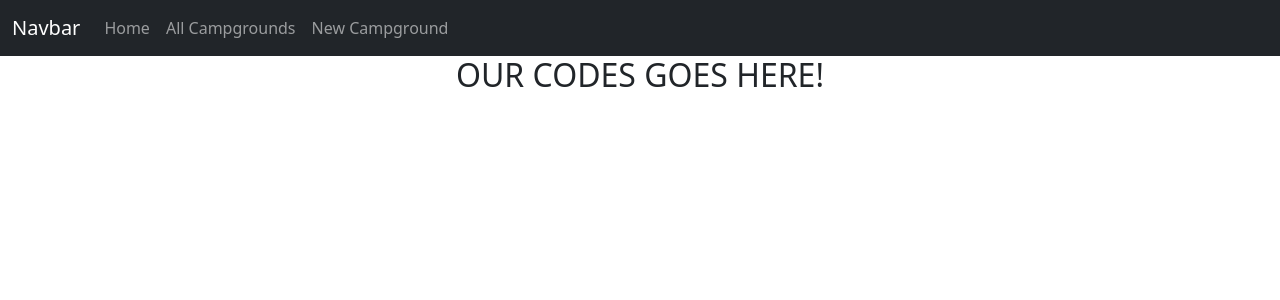
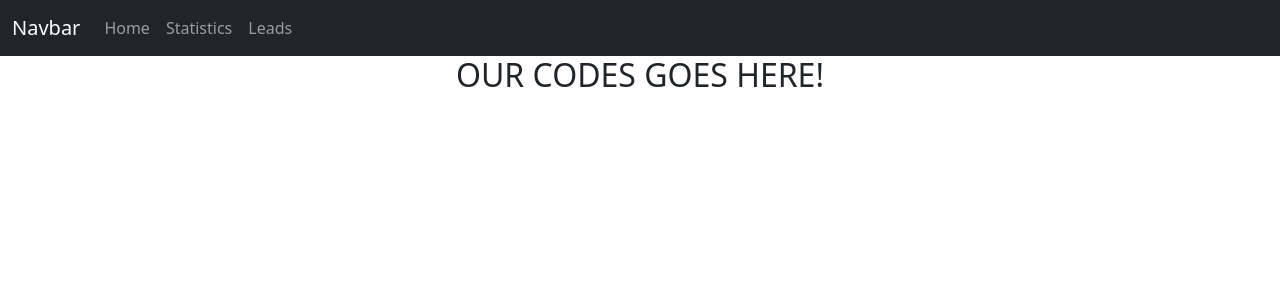
Before and after one commit to nKeiros13/covid-website, a Node server app: page /stats in a window 1280 px wide. Shown: the top 300 px of the page. Run offline with Node 20, Linux system fonts and the light colour scheme; some libraries are stand-ins or nearby versions.

Commit message:
small change made in navbar.ejs

```diff
--- a/views/partials/navbar.ejs
+++ b/views/partials/navbar.ejs
@@ -18,10 +18,10 @@
                     <a class="nav-link" href="/">Home</a>
                 </li>
                 <li class="nav-item">
-                    <a class="nav-link" href="/campgrounds">All Campgrounds</a>
+                    <a class="nav-link" href="/stats">Statistics</a>
                 </li>
                 <li class="nav-item">
-                    <a class="nav-link" href="/campgrounds/new">New Campground</a>
+                    <a class="nav-link" href="/leads">Leads</a>
                 </li>
             </ul>
         </div>
```
